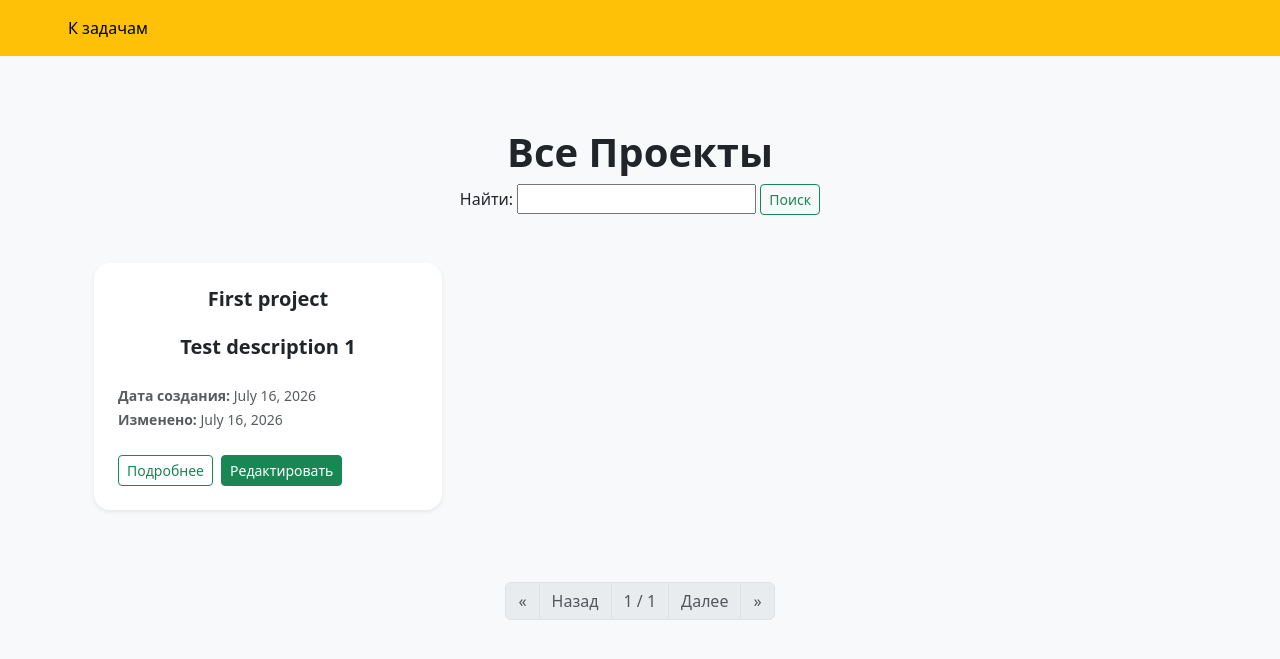
After one commit to antonignatovskij/homework52_Anton_Ignatovskij, a Django app: page /projects/ in a window 1280 px wide. The commit adds this page. Shown: the top 659 px of the page. Run offline with Django 5.2, Linux system fonts and the light colour scheme; data comes from the database, SQL or seed files in the repository; some libraries are stand-ins or nearby versions.

Commit message:
первый пункт второго этапа выполнен

```diff
--- /dev/null
+++ b/source/templates/partial/pagination.html
@@ -0,0 +1,34 @@
+<nav aria-label="Навигация по страницам" class="d-flex justify-content-center mt-5">
+    <ul class="pagination">
+
+        <li class="page-item {% if page_obj.number == 1 %}disabled{% endif %}">
+            <a class="page-link" href="?page=1{% if query %}&{{ query }}{% endif %}">&laquo;</a>
+        </li>
+
+        <li class="page-item {% if not page_obj.has_previous %}disabled{% endif %}">
+            {% if page_obj.has_previous %}
+                <a class="page-link" href="?page={{ page_obj.previous_page_number }}{% if query %}&{{ query }}{% endif %}">Назад</a>
+            {% else %}
+                <span class="page-link">Назад</span>
+            {% endif %}
+        </li>
+
+        <li class="page-item disabled">
+            <span class="page-link">
+                {{ page_obj.number }} / {{ page_obj.paginator.num_pages }}
+            </span>
+        </li>
+
+        <li class="page-item {% if not page_obj.has_next %}disabled{% endif %}">
+            {% if page_obj.has_next %}
+                <a class="page-link" href="?page={{ page_obj.next_page_number }}{% if query %}&{{ query }}{% endif %}">Далее</a>
+            {% else %}
+                <span class="page-link">Далее</span>
+            {% endif %}
+        </li>
+
+        <li class="page-item {% if page_obj.number == page_obj.paginator.num_pages %}disabled{% endif %}">
+            <a class="page-link" href="?page={{ page_obj.paginator.num_pages }}{% if query %}&{{ query }}{% endif %}">&raquo;</a>
+        </li>
+    </ul>
+</nav>
--- a/source/templates/tasks/projects_list.html
+++ b/source/templates/tasks/projects_list.html
@@ -1,64 +1,44 @@
 {% extends "base.html" %}
-
-{% block nav %}
-<a aria-current="page" class="nav-link" href="{% url 'create' %}">
-    Создать задачу
-</a>
-{% endblock %}
 
 {% block content %}
 <div class="container py-4">
     <div class="text-center mb-5">
-        <h1 class="fw-bold">Все задачи</h1>
+        <h1 class="fw-bold">Все Проекты</h1>
+        <div class="d-flex">
+            <form class="d-flex mx-auto" action="" method="GET">
+                {{ search_form }}
+                <button class="btn btn-sm btn-outline-success ms-1" type="submit"> Поиск </button>
+            </form>
+        </div>
+
     </div>
-    {% if tasks %}
+    {% if projects %}
     <div class="row g-4">
-        {% for task in tasks %}
+        {% for project in projects %}
         <div class="col-md-6 col-lg-4">
             <div class="card border-0 shadow-sm h-100 rounded-4">
                 <div class="card-body d-flex flex-column p-4">
                     <h3 class="h5 fw-semibold mb-4 text-center">
-                        {{ task.title }}
+                        {{ project.project_title }}
                     </h3>
-                    <div>
-                        {% for type in task.type.all %}
-                        <span class="text-success">{{ type }}</span>
-                        {% empty %}
-                        <span>Нет тегов</span>
-                        {% endfor %}
-                    </div>
-                    <div class="mb-3">
-                        <span class="fw-semibold">Статус:</span>
-                        {% if task.status.status_title == "New" %}
-                        <span class="badge bg-primary rounded-pill px-3 py-2">
-                                        {{ task.status.status_title }}
-                                    </span>
-                        {% elif task.status.status_title == "Done" %}
-                        <span class="badge bg-success rounded-pill px-3 py-2">
-                                        {{ task.status.status_title }}
-                                    </span>
-                        {% else %}
-                        <span class="badge bg-warning text-dark rounded-pill px-3 py-2">
-                                        {{ task.status.status_title }}
-                                    </span>
-                        {% endif %}
-                    </div>
+                    <h3 class="h5 fw-semibold mb-4 text-center">
+                        {{ project.project_description }}
+                    </h3>
                     <div class="text-muted">
                         <small>
                             <span class="fw-semibold">Дата создания:</span>
-                            {{ task.date_of_add }}
+                            {{ project.begining_date }}
                         </small>
                     </div>
                     <div class="text-muted mb-4 fs-6">
                         <small>
                             <span class="fw-semibold">Изменено:</span>
-                            {{ task.date_of_update }}
+                            {{ project.end_date }}
                         </small>
-
                     </div>
                     <div class="mt-auto d-flex gap-2 ">
-                        <a class="btn btn-outline-success btn-sm" href="{% url 'detail' task.pk %}">Подробнее</a>
-                        <a class="btn btn-success btn-sm" href="{% url 'update' task.pk %}">Редактировать</a>
+                        <a class="btn btn-outline-success btn-sm" href="#">Подробнее</a>
+                        <a class="btn btn-success btn-sm" href="#">Редактировать</a>
                     </div>
                 </div>
             </div>
@@ -67,8 +47,11 @@
     </div>
     {% else %}
     <div class="alert alert-success text-center rounded-4 shadow-sm">
-        Пока нет задач
+        Пока нет проектов
     </div>
     {% endif %}
+
 </div>
+{% include 'partial/pagination.html' %}
+
 {% endblock %}
--- a/source/todo_app/forms.py
+++ b/source/todo_app/forms.py
@@ -32,3 +32,6 @@ class TaskForm(forms.ModelForm):
             if len(description) < 10:
                 raise forms.ValidationError("Заголовок описания должен быть не менее десяти символов")
         return description
+
+class SearchForm(forms.Form):
+    search = forms.CharField(max_length=100, required=False, label="Найти")
--- a/source/todo_app/urls.py
+++ b/source/todo_app/urls.py
@@ -5,7 +5,8 @@ from .views import (
     TaskDetailView,
     TaskCreateView,
     TaskUpdateView,
-    TaskDeleteView
+    TaskDeleteView,
+    ProjectListView
 )
 
 urlpatterns = [
@@ -14,4 +15,5 @@ urlpatterns = [
     path('task/<int:pk>/', TaskDetailView.as_view(), name='detail'),
     path('task/<int:pk>/update/', TaskUpdateView.as_view(), name='update'),
     path('task/<int:pk>/delete/', TaskDeleteView.as_view(), name='delete'),
+    path('projects/', ProjectListView.as_view(), name='projects'),
 ]
--- a/source/todo_app/views/__init__.py
+++ b/source/todo_app/views/__init__.py
@@ -3,3 +3,4 @@ from todo_app.views.tasks import TaskDetailView
 from todo_app.views.tasks import TaskCreateView
 from todo_app.views.tasks import TaskUpdateView
 from todo_app.views.tasks import TaskDeleteView
+from todo_app.views.tasks import ProjectListView
--- a/source/todo_app/views/tasks.py
+++ b/source/todo_app/views/tasks.py
@@ -1,12 +1,51 @@
+from multiprocessing import context
+from urllib.parse import urlencode
+
+from django.db.models import Q
 from django.shortcuts import render, get_object_or_404, redirect
 from django.views import View
-from django.views.generic import TemplateView, FormView
+from django.views.generic import TemplateView, FormView, ListView
 
-from todo_app.forms import TaskForm
-from todo_app.models import TodoItem
+from todo_app.forms import TaskForm, SearchForm
+from todo_app.models import TodoItem, Project
 
 
 # Create your views here.
+
+class ProjectListView(ListView):
+    template_name = 'tasks/projects_list.html'
+    model = Project
+    context_object_name = 'projects'
+    queryset = Project.objects.all()
+    paginate_by = 5
+
+    def dispatch(self, request, *args, **kwargs):
+        self.form = self.get_search_form()
+        self.search_value = self.get_search_value()
+        return super().dispatch(request, *args, **kwargs)
+
+    def get_context_data(self, **kwargs):
+        context = super().get_context_data(**kwargs)
+        context['search_form'] = SearchForm()
+        if self.search_value:
+            context['query'] = urlencode({'search': self.search_value})
+        return context
+
+    def get_queryset(self):
+        queryset = super().get_queryset()
+        if self.search_value:
+            queryset = queryset.filter(Q(project_title__icontains=self.search_value) | Q(project_description__icontains=self.search_value))
+        return queryset
+
+
+
+    def get_search_form(self):
+        return SearchForm(self.request.GET)
+
+    def get_search_value(self):
+        if self.form.is_valid():
+            return self.form.cleaned_data['search']
+
 
 class TaskListView(TemplateView):
     template_name = 'tasks/index.html'
```
